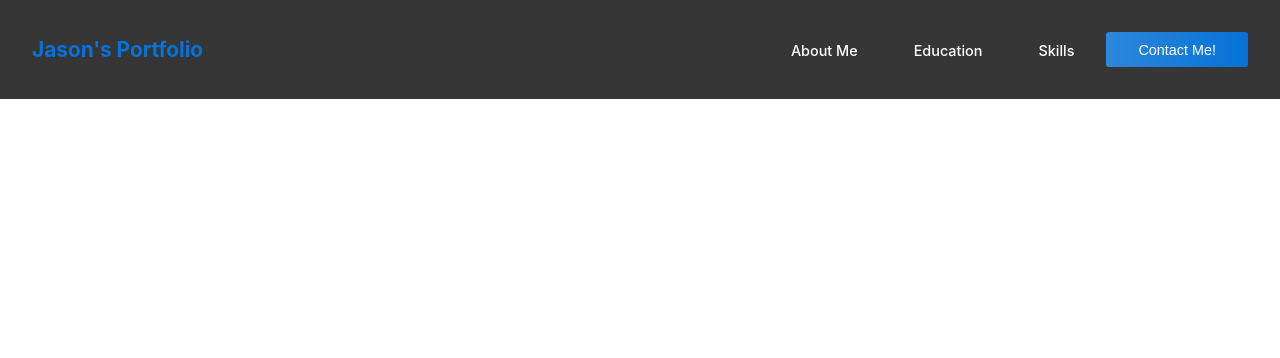
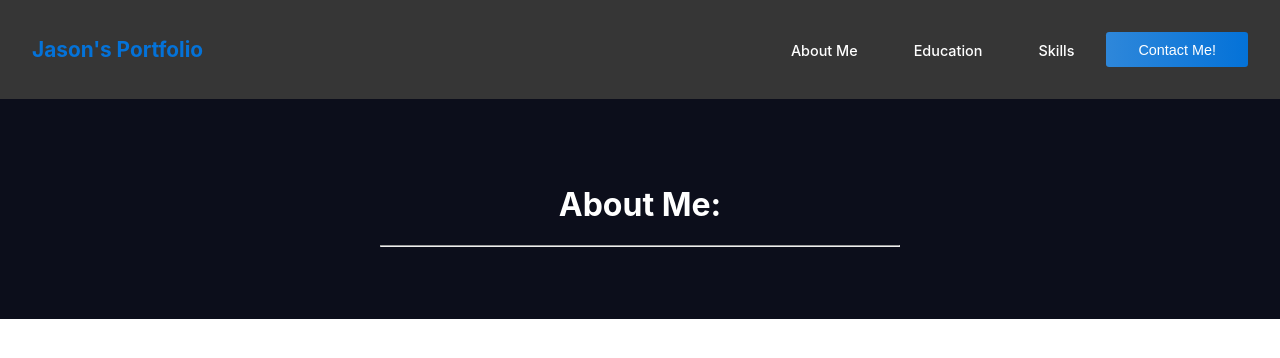
Before and after one commit to JasonR-White23/JasonPortfolio, a React (Create React App) app in the folder portfolio/: page / in a window 1280 px wide. Shown: the top 358 px of the page. Built offline with nearby package versions, Linux system fonts and the light colour scheme.

Commit message:
Added some content to the AboutMe.jsx file and added some style to the new content

```diff
--- a/portfolio/src/components/AboutMe/AboutMe.css
+++ b/portfolio/src/components/AboutMe/AboutMe.css
@@ -0,0 +1,15 @@
+
+.about-title {
+
+    color: #fff;
+    text-align: center;
+    padding: 5%;
+    margin: 0;
+    background-color: #0c0e1b;
+    position: relative;
+}
+
+.about-title hr {
+
+    width: 45%;
+}
--- a/portfolio/src/components/AboutMe/AboutMe.jsx
+++ b/portfolio/src/components/AboutMe/AboutMe.jsx
@@ -0,0 +1,19 @@
+import React from 'react';
+import './AboutMe.css';
+
+const AboutMe = () => {
+  return (
+    <>
+        <div className="about-title">
+            <h1 >
+              About Me:
+            </h1>
+            <hr/>
+        </div>
+
+
+    </>
+  )
+}
+
+export default AboutMe
--- a/portfolio/src/components/HomePage/HomePage.jsx
+++ b/portfolio/src/components/HomePage/HomePage.jsx
@@ -1,12 +1,15 @@
 import React from 'react'
 import Navbar from '../Navbar/Navbar'
+import AboutMe from '../AboutMe/AboutMe'
 
 
 const HomePage = () => {
   return (
+    <>
+      <Navbar />
+      <AboutMe />
 
-    <Navbar />
-
+    </>
   )
 }
 
```
